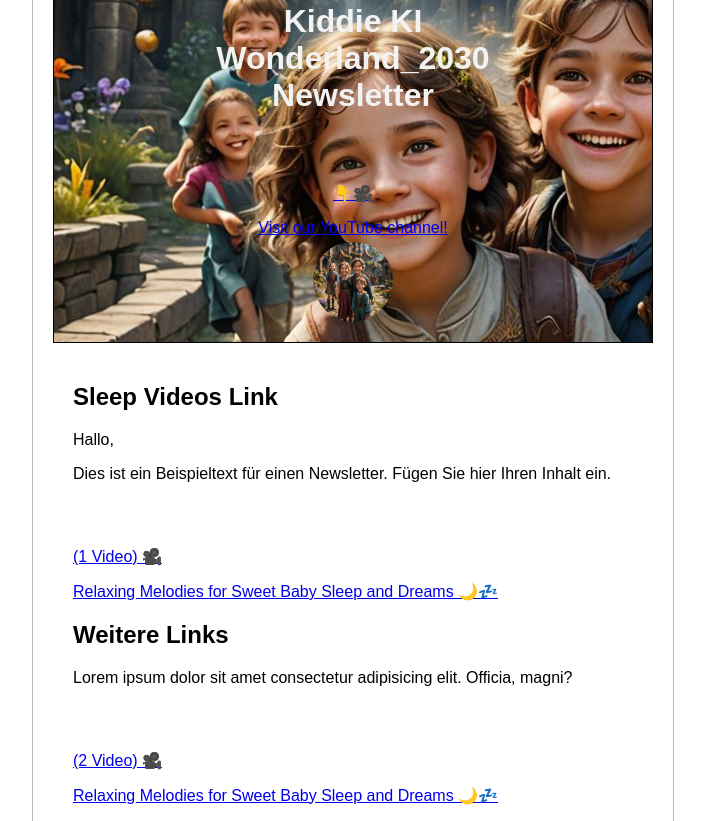
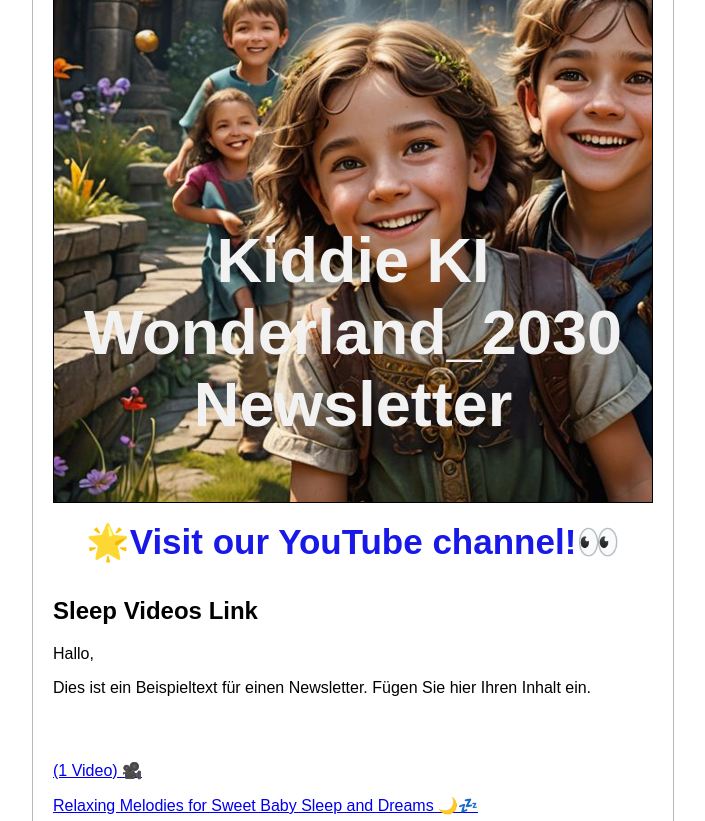
Before and after one commit to Aliweb23/newsletter, a plain HTML site: page index.html in a window 1280 px wide. Shown: the part 253-1074 px from the top of the page, without its empty margins (287-992 px from the left). Drawn offline with Linux system fonts and the light colour scheme.

Commit message:
css modified

```diff
--- a/index.html
+++ b/index.html
@@ -15,12 +15,14 @@
             </a></p>
         </div>
         <div class="header">
-            <h1>Kiddie KI <br>Wonderland_2030 <br>Newsletter</h1>
-            <a href="https://www.youtube.com/@kidd2030TV"><br><hr class="header-line"><p>👇🎥</p>
-                Visit our YouTube channel!
+            <h1 aria-hidden="true">Kiddie KI <br>Wonderland_2030 <br>Newsletter</h1>
+
+            <a class="link" href="https://www.youtube.com/@kidd2030TV"><br>
+                🌟Visit our YouTube channel!👀
             </a>
-            <img class="img-1" src="images/kinder.jpg" alt="#">
+            <!-- <img class="img-1" src="images/kinder.jpg" alt="#"> -->
         </div>
+        <hr>
         <div class="content">
             <h2>Sleep Videos Link</h2>
             <p>Hallo,</p>
--- a/styles.css
+++ b/styles.css
@@ -46,6 +46,7 @@
     background-color: #000;
     color: #f2f2f2;
     background-image: url(images/3.png);
+    height: 500px;
     padding: 20px;
     text-align: center;
     border: 1px solid #000;
@@ -55,6 +56,22 @@
 }
 hr{
     border: 3px solid transparent;
+}
+
+.header h1{
+    /* margin-top: 10px; */
+    padding-top: 200px;
+font-size: 63px;
+}
+.header .link{
+    text-decoration: none;
+    color: rgb(24, 24, 233);
+    font-size: 35px;
+    font-weight: bold;
+}
+.header .link:hover{
+
+    color: #e41e14;
 }
 .img-1{
     width: 80px;
@@ -67,7 +84,8 @@ hr{
     padding-top: 5px;
 }
 .content {
-    padding: 20px;
+    margin-top: 40px;
+    padding-top: 20px;
 }
 .footer {
     background-color: #f2f2f2;
```
